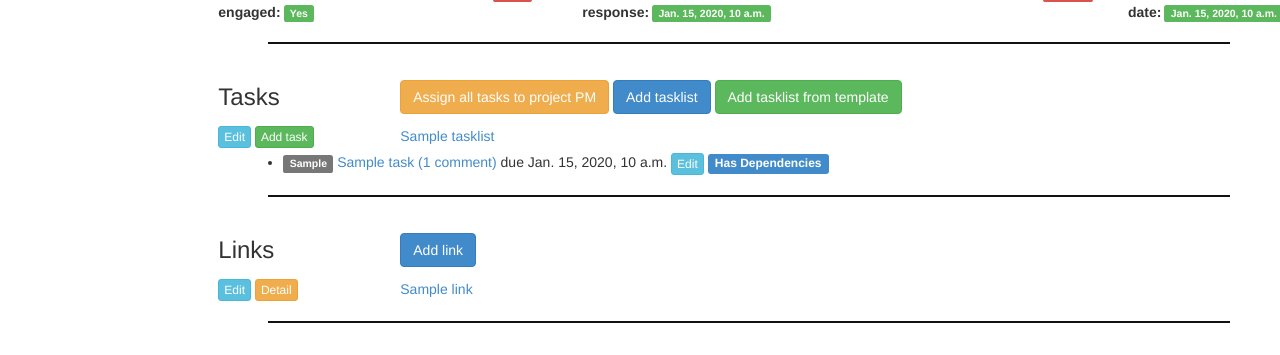
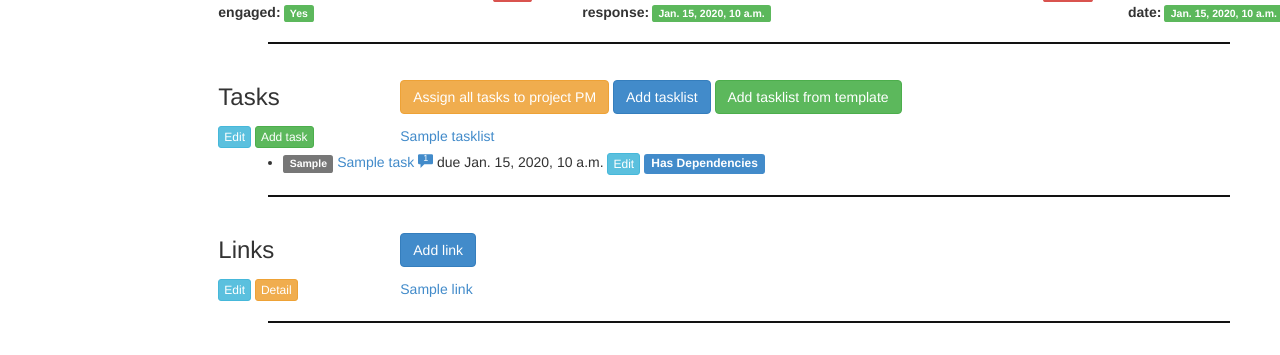
Before and after one commit to ehoanshelt/wpeopm, a Django app: template projects/templates/projects/project_detail.html in a window 1280 px wide. Shown: the part 442-797 px from the top of the page. Run offline with Django 3.2, Linux system fonts and the light colour scheme; the template is opened without the code that fills it: most values are stand-ins (such as "Sample title", 1, 10 or a date in 2020); some libraries are stand-ins or nearby versions.

Commit message:
Added styling to comments.
Tested via google chrome dev tool but did not test actual code

```diff
--- a/projects/templates/projects/project_detail.html
+++ b/projects/templates/projects/project_detail.html
@@ -60,7 +60,7 @@ Completed on {{ project.completedDate }}
 		<ul>
 		{% for task in tasklist.task_set.all %}
 			{% if not task.status == 'C' %}
-			<li><span class="label label-default">{% if task.PM %}{{ task.PM }}{% else %}Unassigned{% endif %}</span> <a href="{% url 'task_detail' tasklist.id task.id %}">{{ task.name }} {% if task.numComments > 0 %}({{ task.numComments }} comment{{ task.numComments|pluralize:"s" }}){% endif %}</a> <span>{% if task.dueDate %}due {{ task.dueDate }}{% else %}no due date{% endif %}</span> <a class="task_edit btn btn-xs btn-info" href="{% url 'task_edit' tasklist.id task.id %}">Edit</a>
+			<li><span class="label label-default">{% if task.PM %}{{ task.PM }}{% else %}Unassigned{% endif %}</span> <a href="{% url 'task_detail' tasklist.id task.id %}">{{ task.name }} {% if task.numComments > 0 %}<span class="glyphicon glyphicon-comment comment_holder"></span><span class="comment_count">{{ task.numComments }}</span>{% endif %}</a> <span>{% if task.dueDate %}due {{ task.dueDate }}{% else %}no due date{% endif %}</span> <a class="task_edit btn btn-xs btn-info" href="{% url 'task_edit' tasklist.id task.id %}">Edit</a>
 				{% if task.can_be_completed %}
 				<a class="task_complete btn btn-xs btn-warning" id="task_{{ task.id }}" aria-tasklistid="{{ tasklist.id }}" aria-taskid="{{ task.id }}">Done</a>
 				<a class="task-delete btn btn-xs btn-danger" id="id_task_delete_{{ task.id }}" aria-tasklistid="{{ tasklist.id }}" aria-taskid="{{ task.id }}">Delete</a>
@@ -69,7 +69,7 @@ Completed on {{ project.completedDate }}
 				{% endif %}
 			</li>
 			{% elif task.status == 'C' %}
-			<li><span class="label label-default">{% if task.PM %}{{ task.PM }}{% else %}Unassigned{% endif %}</span> <a href="{% url 'task_detail' tasklist.id task.id %}"><strike>{{ task.name }}</strike>  {% if task.numComments > 0 %}({{ task.numComments }} comment{{ task.numComments|pluralize:"s" }}){% endif %}</a>
+			<li><span class="label label-default">{% if task.PM %}{{ task.PM }}{% else %}Unassigned{% endif %}</span> <a href="{% url 'task_detail' tasklist.id task.id %}"><strike>{{ task.name }}</strike>  {% if task.numComments > 0 %}<span class="glyphicon glyphicon-comment comment_holder"></span><span class="comment_count">{{ task.numComments }}</span>{% endif %}</a>
 			{% comment %}
 			{% if task.comment_set.all %}
 			<span class="expandable-indicator"> + </span>
```
